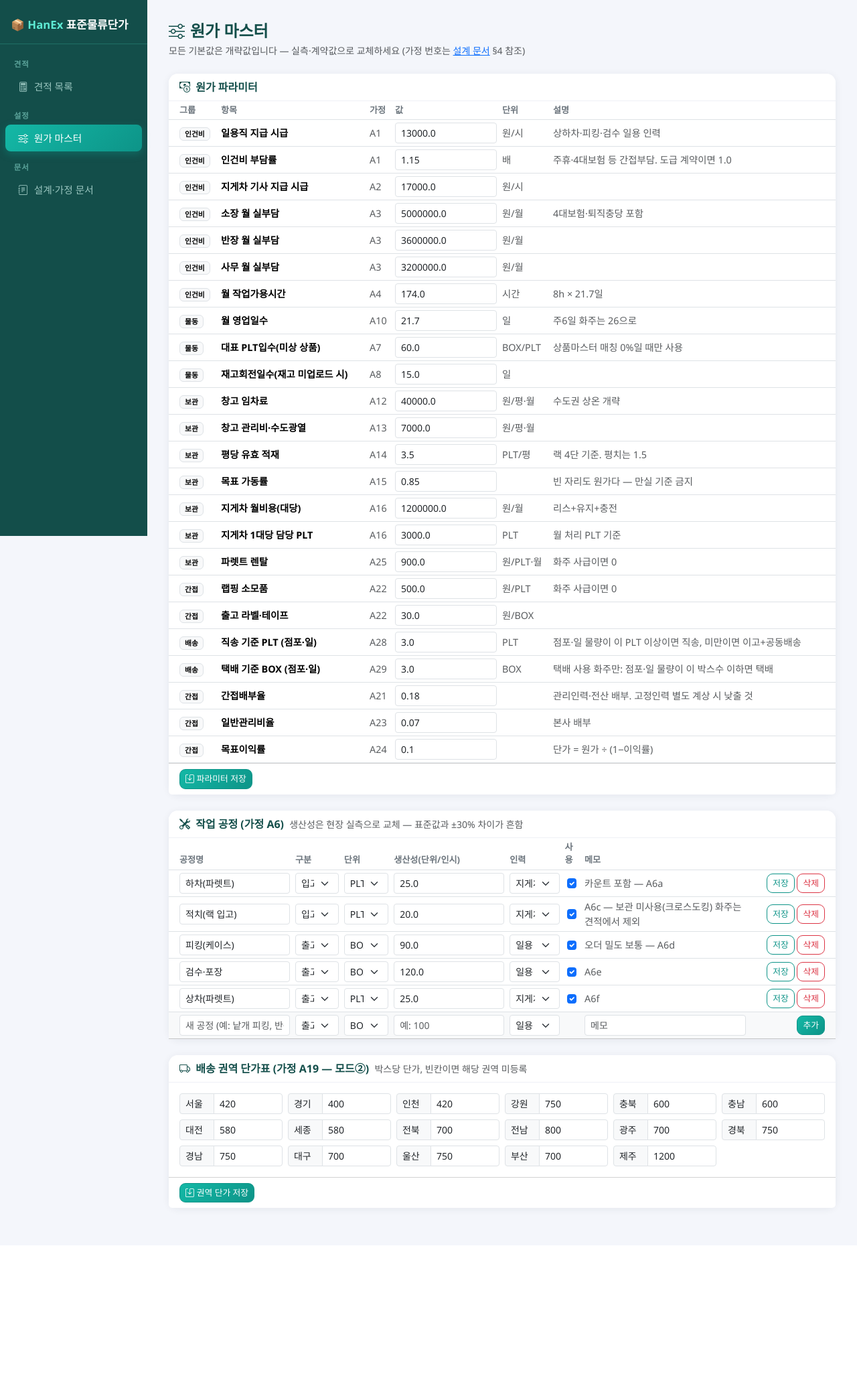
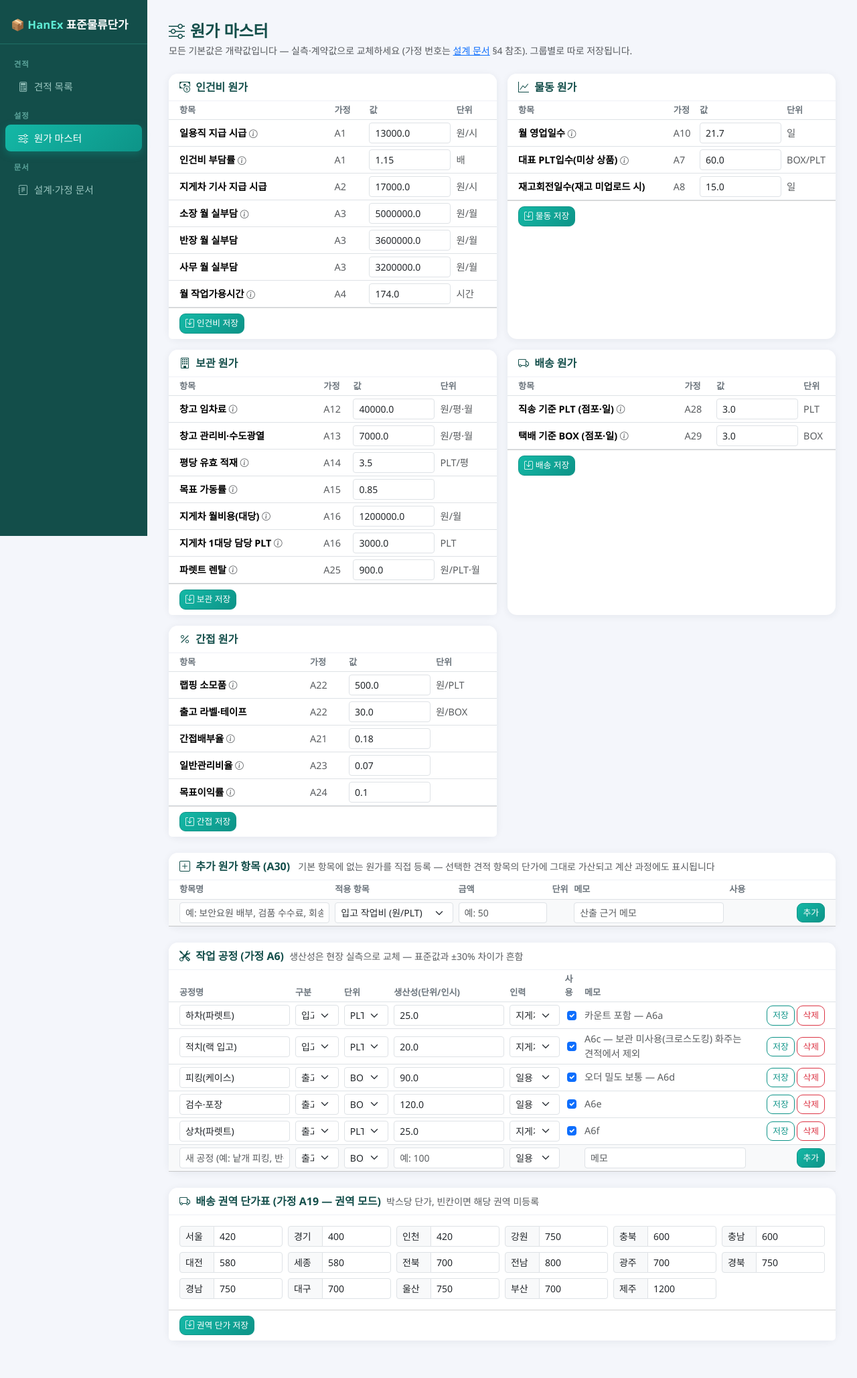
Before and after one commit to sangjin94/standard_cost, a Flask app: page /masters in a window 1280 px wide. Shown: the whole page at 67% size. Before the commit the page ends 1812 px from the top, so only its background shows below. Run offline with Flask 3, Linux system fonts and the light colour scheme.

Commit message:
feat: 원가 마스터 그룹별 분리 관리 + 사용자 정의 추가 원가 항목 (A30)
- 원가 파라미터를 그룹(인건비/물동/보관/배송/간접) 카드로 분리, 그룹별 저장
- CustomCostItem: 기본 항목에 없는 원가를 직접 등록 — 적용 항목
  (입고 원/PLT·보관 원/PLT·월·출고 원/BOX·배송 원/BOX) 지정 시 해당 견적
  단가에 가산, 계산 추적·카드·견적서에 항목명과 산출 근거 메모 표시
- 사용/미사용 토글·수정·삭제 지원, 민감도 계산에도 반영
- DESIGN.md A30 추가

Co-Authored-By: Claude Fable 5 <noreply@anthropic.com>

```diff
--- a/app.py
+++ b/app.py
@@ -10,7 +10,7 @@ import pandas as pd
 from flask import (Flask, render_template, request, redirect, url_for,
                    flash, jsonify, send_file)
 
-from models import db, CostParam, WorkProcess, RegionRate, Quote
+from models import db, CostParam, WorkProcess, RegionRate, Quote, CustomCostItem
 import profile_extract as pe
 import engine
 
@@ -130,9 +130,12 @@ def _compute(q):
         return '출고내역을 먼저 업로드하세요.', None, None, params
     region_rates = {r.sido: r.cost_per_box for r in RegionRate.query.all()}
     stages, excluded = _stage_conf(overrides)
+    customs = [{'name': c.name, 'stage': c.stage, 'value': c.value, 'memo': c.memo}
+               for c in CustomCostItem.query.filter_by(is_active=True)
+                                      .order_by(CustomCostItem.sort_order, CustomCostItem.id)]
     try:
         result = engine.compute(s, params, _processes(excluded), region_rates,
-                                _delivery_conf(overrides), stages)
+                                _delivery_conf(overrides), stages, customs)
     except ValueError as e:
         return str(e), s, None, params
     return None, s, result, params
@@ -491,13 +494,68 @@ def quote_export(qid):
 
 # ─── 마스터 관리 ─────────────────────────────────────────────────────────────
 
+PARAM_GROUPS = ['인건비', '물동', '보관', '배송', '간접']
+CUSTOM_STAGES = [('inbound', '입고 작업비', '원/PLT'), ('storage', '보관비', '원/PLT·월'),
+                 ('outbound', '출고 작업비', '원/BOX'), ('delivery', '배송비', '원/BOX')]
+
+
 @app.route('/masters', methods=['GET'])
 def masters():
+    rows = CostParam.query.order_by(CostParam.sort_order).all()
+    grouped = {g: [c for c in rows if c.group == g] for g in PARAM_GROUPS}
+    etc = [c for c in rows if c.group not in PARAM_GROUPS]
+    if etc:
+        grouped.setdefault('기타', []).extend(etc)
     return render_template('masters.html',
-                           params=CostParam.query.order_by(CostParam.sort_order).all(),
+                           grouped_params=grouped,
+                           customs=CustomCostItem.query.order_by(CustomCostItem.sort_order,
+                                                                 CustomCostItem.id).all(),
+                           custom_stages=CUSTOM_STAGES,
                            processes=WorkProcess.query.order_by(WorkProcess.sort_order).all(),
                            regions=RegionRate.query.order_by(RegionRate.sido).all(),
                            all_sido=pe.ALL_SIDO)
+
+
+@app.route('/masters/custom/add', methods=['POST'])
+def custom_add():
+    try:
+        db.session.add(CustomCostItem(
+            name=request.form['name'].strip(),
+            stage=request.form.get('stage', 'outbound'),
+            value=float(request.form['value']),
+            memo=request.form.get('memo', '').strip(),
+        ))
+        db.session.commit()
+        flash('추가 원가 항목을 등록했습니다 — 모든 견적에 즉시 반영됩니다.', 'success')
+    except Exception as e:
+        db.session.rollback()
+        flash(f'등록 실패: {e}', 'danger')
+    return redirect(url_for('masters'))
+
+
+@app.route('/masters/custom/<int:cid>/update', methods=['POST'])
+def custom_update(cid):
+    c = CustomCostItem.query.get_or_404(cid)
+    try:
+        c.name = request.form.get('name', c.name).strip()
+        c.stage = request.form.get('stage', c.stage)
+        c.value = float(request.form.get('value') or c.value)
+        c.memo = request.form.get('memo', '').strip()
+        c.is_active = request.form.get('is_active') == 'on'
+        db.session.commit()
+        flash('추가 원가 항목을 수정했습니다.', 'success')
+    except Exception as e:
+        db.session.rollback()
+        flash(f'수정 실패: {e}', 'danger')
+    return redirect(url_for('masters'))
+
+
+@app.route('/masters/custom/<int:cid>/delete', methods=['POST'])
+def custom_delete(cid):
+    db.session.delete(CustomCostItem.query.get_or_404(cid))
+    db.session.commit()
+    flash('추가 원가 항목을 삭제했습니다.', 'warning')
+    return redirect(url_for('masters'))
 
 
 @app.route('/masters/params', methods=['POST'])
--- a/templates/masters.html
+++ b/templates/masters.html
@@ -3,31 +3,92 @@
 {% block content %}
 <div class="page-header">
   <h1><i class="bi bi-sliders me-2"></i>원가 마스터</h1>
-  <div class="text-muted small mt-1">모든 기본값은 개략값입니다 — 실측·계약값으로 교체하세요 (가정 번호는 <a href="{{ url_for('design_doc') }}">설계 문서</a> §4 참조)</div>
+  <div class="text-muted small mt-1">모든 기본값은 개략값입니다 — 실측·계약값으로 교체하세요 (가정 번호는 <a href="{{ url_for('design_doc') }}">설계 문서</a> §4 참조). 그룹별로 따로 저장됩니다.</div>
+</div>
+
+{% set group_icons = {'인건비':'bi-cash-coin','물동':'bi-graph-up','보관':'bi-building','배송':'bi-truck','간접':'bi-percent','기타':'bi-three-dots'} %}
+<div class="row g-3 mb-4">
+  {% for group, items in grouped_params.items() %}
+  <div class="col-lg-6">
+    <div class="card h-100">
+      <div class="card-header"><i class="bi {{ group_icons.get(group, 'bi-gear') }} me-1"></i> {{ group }} 원가</div>
+      <form method="post" action="{{ url_for('masters_params') }}">
+      <div class="card-body p-0"><div class="table-responsive">
+        <table class="table table-sm mb-0 align-middle">
+          <thead><tr><th class="ps-3">항목</th><th>가정</th><th style="width:130px">값</th><th>단위</th></tr></thead>
+          <tbody>
+          {% for c in items %}
+            <tr title="{{ c.description or '' }}">
+              <td class="ps-3 fw-semibold">{{ c.label }}
+                {% if c.description %}<i class="bi bi-info-circle text-muted small" title="{{ c.description }}"></i>{% endif %}</td>
+              <td class="text-muted small">{{ c.assumption or '' }}</td>
+              <td><input name="param:{{ c.key }}" class="form-control form-control-sm" value="{{ c.value }}"></td>
+              <td class="text-muted small">{{ c.unit or '' }}</td>
+            </tr>
+          {% endfor %}
+          </tbody>
+        </table>
+      </div></div>
+      <div class="card-footer bg-white py-2">
+        <button class="btn btn-primary btn-sm"><i class="bi bi-save me-1"></i>{{ group }} 저장</button>
+      </div>
+      </form>
+    </div>
+  </div>
+  {% endfor %}
 </div>
 
 <div class="card mb-4">
-  <div class="card-header"><i class="bi bi-cash-coin me-1"></i> 원가 파라미터</div>
-  <form method="post" action="{{ url_for('masters_params') }}">
+  <div class="card-header"><i class="bi bi-plus-square me-1"></i> 추가 원가 항목 (A30)
+    <span class="text-muted fw-normal small ms-2">기본 항목에 없는 원가를 직접 등록 — 선택한 견적 항목의 단가에 그대로 가산되고 계산 과정에도 표시됩니다</span>
+  </div>
   <div class="card-body p-0"><div class="table-responsive">
     <table class="table table-sm mb-0 align-middle">
-      <thead><tr><th class="ps-3">그룹</th><th>항목</th><th>가정</th><th style="width:160px">값</th><th>단위</th><th>설명</th></tr></thead>
+      <thead><tr><th class="ps-3">항목명</th><th>적용 항목</th><th style="width:140px">금액</th><th>단위</th><th>메모</th><th>사용</th><th style="width:130px"></th></tr></thead>
       <tbody>
-      {% for c in params %}
-        <tr>
-          <td class="ps-3"><span class="badge text-bg-light border">{{ c.group }}</span></td>
-          <td class="fw-semibold">{{ c.label }}</td>
-          <td class="text-muted small">{{ c.assumption or '' }}</td>
-          <td><input name="param:{{ c.key }}" class="form-control form-control-sm" value="{{ c.value }}"></td>
-          <td class="text-muted small">{{ c.unit or '' }}</td>
-          <td class="text-muted small">{{ c.description or '' }}</td>
+      {% for c in customs %}
+        <form method="post" action="{{ url_for('custom_update', cid=c.id) }}">
+        <tr class="{% if not c.is_active %}table-light text-muted{% endif %}">
+          <td class="ps-3"><input name="name" class="form-control form-control-sm" value="{{ c.name }}"></td>
+          <td>
+            <select name="stage" class="form-select form-select-sm">
+              {% for key, label, unit in custom_stages %}
+              <option value="{{ key }}" {% if c.stage == key %}selected{% endif %}>{{ label }}</option>
+              {% endfor %}
+            </select>
+          </td>
+          <td><input name="value" class="form-control form-control-sm" value="{{ c.value }}"></td>
+          <td class="text-muted small">{% for key, label, unit in custom_stages %}{% if c.stage == key %}{{ unit }}{% endif %}{% endfor %}</td>
+          <td><input name="memo" class="form-control form-control-sm" value="{{ c.memo or '' }}" placeholder="산출 근거 메모 (계산 과정에 표시)"></td>
+          <td class="text-center"><input type="checkbox" name="is_active" class="form-check-input" {% if c.is_active %}checked{% endif %}></td>
+          <td class="text-end pe-3">
+            <button class="btn btn-sm btn-outline-primary">저장</button>
+            <button class="btn btn-sm btn-outline-danger" formaction="{{ url_for('custom_delete', cid=c.id) }}"
+                    onclick="return confirmDelete('추가 항목 [{{ c.name }}] 삭제?')">삭제</button>
+          </td>
         </tr>
+        </form>
       {% endfor %}
+        <form method="post" action="{{ url_for('custom_add') }}">
+        <tr class="table-light">
+          <td class="ps-3"><input name="name" class="form-control form-control-sm" placeholder="예: 보안요원 배부, 검품 수수료, 회송비" required></td>
+          <td>
+            <select name="stage" class="form-select form-select-sm">
+              {% for key, label, unit in custom_stages %}
+              <option value="{{ key }}">{{ label }} ({{ unit }})</option>
+              {% endfor %}
+            </select>
+          </td>
+          <td><input name="value" class="form-control form-control-sm" placeholder="예: 50" required></td>
+          <td></td>
+          <td><input name="memo" class="form-control form-control-sm" placeholder="산출 근거 메모"></td>
+          <td></td>
+          <td class="text-end pe-3"><button class="btn btn-sm btn-primary">추가</button></td>
+        </tr>
+        </form>
       </tbody>
     </table>
   </div></div>
-  <div class="card-footer bg-white"><button class="btn btn-primary btn-sm"><i class="bi bi-save me-1"></i>파라미터 저장</button></div>
-  </form>
 </div>
 
 <div class="card mb-4">
@@ -72,7 +133,7 @@
 </div>
 
 <div class="card mb-4">
-  <div class="card-header"><i class="bi bi-truck me-1"></i> 배송 권역 단가표 (가정 A19 — 모드②) <span class="text-muted fw-normal small ms-1">박스당 단가, 빈칸이면 해당 권역 미등록</span></div>
+  <div class="card-header"><i class="bi bi-truck me-1"></i> 배송 권역 단가표 (가정 A19 — 권역 모드) <span class="text-muted fw-normal small ms-1">박스당 단가, 빈칸이면 해당 권역 미등록</span></div>
   <form method="post" action="{{ url_for('masters_regions') }}">
   <div class="card-body">
     <div class="row g-2">
```
Also changed, not shown: docs/DESIGN.md (+1 -0 lines), engine.py (+52 -15 lines), models.py (+16 -0 lines).
